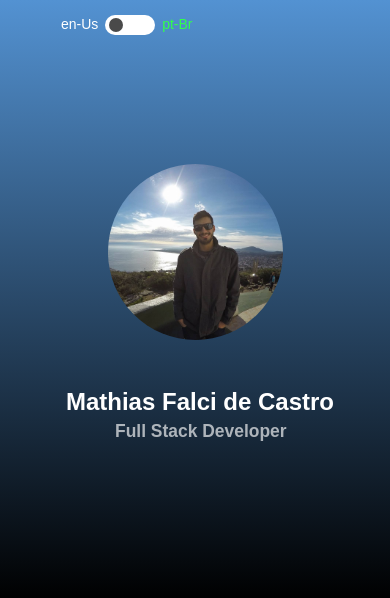
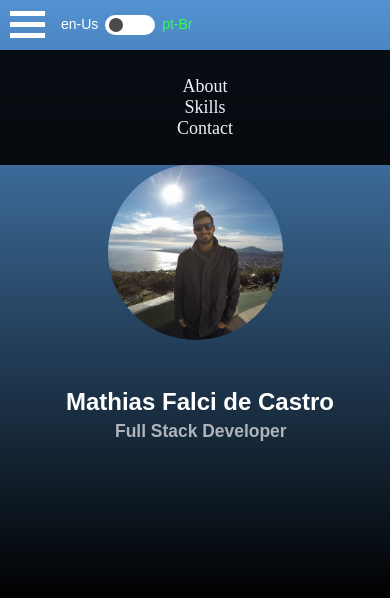
Before and after one commit to mathiasfc/MainPage, a plain HTML site: page index.html in a window 390 px wide. Shown: the top 598 px of the page. Drawn offline with Linux system fonts and the light colour scheme.

Commit message:
Mobile menu 80% to go
Menu style - OK
TODO menu toggle.

```diff
--- a/css/mainPage.css
+++ b/css/mainPage.css
@@ -1019,6 +1019,26 @@ a {
 }
 
 @media (max-width: 768px) {
-  .menuMobile {display: none;}
+  .menuMobile {display: block;}
   /*TODO HERE*/
 }
+
+#mobileMenu{
+	position: absolute;
+    background: black;
+    top: 50px;
+    opacity: 0.9;
+    width: 100%;
+    padding: 10px;
+
+}
+
+.mobileLinks{
+	list-style-type: none;
+	padding-left: 0px;
+}
+
+.linkMobile{
+	font-size: 18px;
+    color: white;
+}
--- a/index.html
+++ b/index.html
@@ -51,7 +51,6 @@
 </div>
 <div class="shadow"></div>
 <header>
-  <!-- <svg data-src="http://jonathano.com/img/menu.svg" class="menu-icon"></svg> -->
   <a href="#welcome" class="brand">
     Mathias Falci
   </a>
@@ -78,6 +77,14 @@
      <li class="link"><a href="#skills"><span class="spanSkills"></span></a></li>
      <li class="link"><a href="#contact"><span class="spanContato"></span></a></li>
   </ul>
+
+  <div id="mobileMenu" >
+  <ul class="mobileLinks">
+     <li class="link" style="text-align:center;"><a href="#about"><span class="spanSobre linkMobile"></span></a></li>
+     <li class="link" style="text-align:center;"><a href="#skills"><span class="spanSkills linkMobile"></span></a></li>
+     <li class="link" style="text-align:center;"><a href="#contact"><span class="spanContato linkMobile"></span></a></li>
+  </ul>
+  </div>
 
 
 </header>
--- a/js/mainPage.js
+++ b/js/mainPage.js
@@ -178,7 +178,8 @@ $(window).scroll(function () {
   }
 });
 
-/*$(window).resize(function() {
+$(window).resize(function() {
+	var $d = $(document);
 	if($d.scrollTop() > $("#spanName").position().top+10){
 		if($d.width()<=750){
 			$('.brand').css('left','45px');
@@ -195,7 +196,7 @@ $(window).scroll(function () {
 		}
 	}
 
-});*/
+});
 
 function remoteSVG (selector, c, onload) {
   var $mi = $(selector)
@@ -372,6 +373,7 @@ function posicionaBrand(){
 }
 
 function enableTyped(){
+	typeEnabled = true;
 	setTimeout(function(){
 		$('.welcomeMsgs').typed({
 		strings: strings.msgs,
@@ -381,9 +383,6 @@ function enableTyped(){
 			//$('.typed-cursor').fadeOut()
 		}
 	});
-
-	typeEnabled = true;
-
 	},32000);
 
 
@@ -391,4 +390,9 @@ function enableTyped(){
 
 function toggleMenuMobile(x){
     x.classList.toggle("change");
+	ToggleMobileMenu();
 }
+
+function ToggleMobileMenu(){
+	//TODO HERE
+}
```
